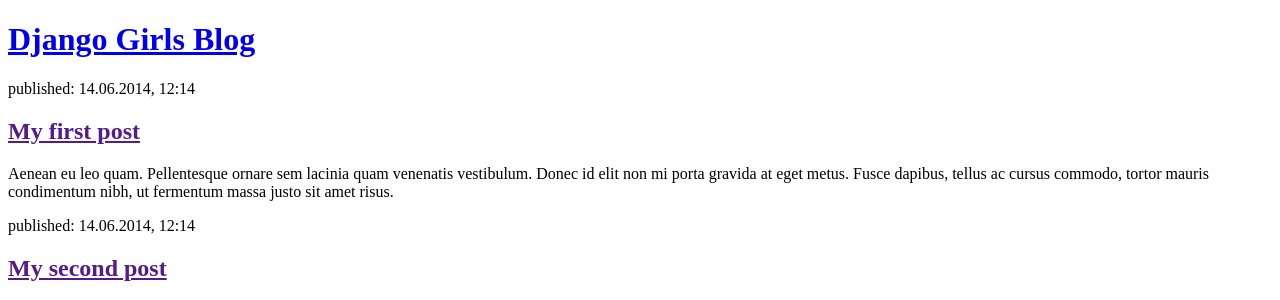
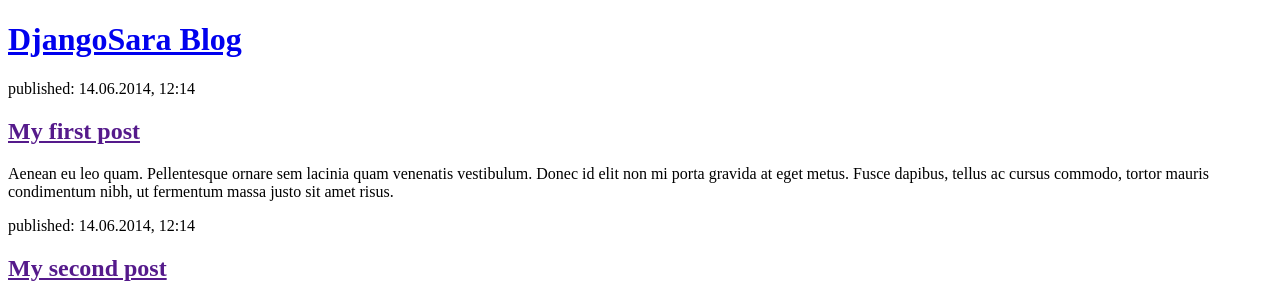
Before and after one commit to sarasjodin/djangogirls, a Django app: page / in a window 1280 px wide. Shown: the top 300 px of the page. Run offline with Django 3.2, Linux system fonts and the light colour scheme.

Commit message:
New version

```diff
--- a/blog/templates/blog/post_list.html
+++ b/blog/templates/blog/post_list.html
@@ -1,11 +1,11 @@
 <!DOCTYPE html>
 <html>
   <head>
-    <title>Django Girls blog</title>
+    <title>DjangoSara blog</title>
   </head>
   <body>
     <header>
-      <h1><a href="/">Django Girls Blog</a></h1>
+      <h1><a href="/">DjangoSara Blog</a></h1>
     </header>
 
     <article>
```
